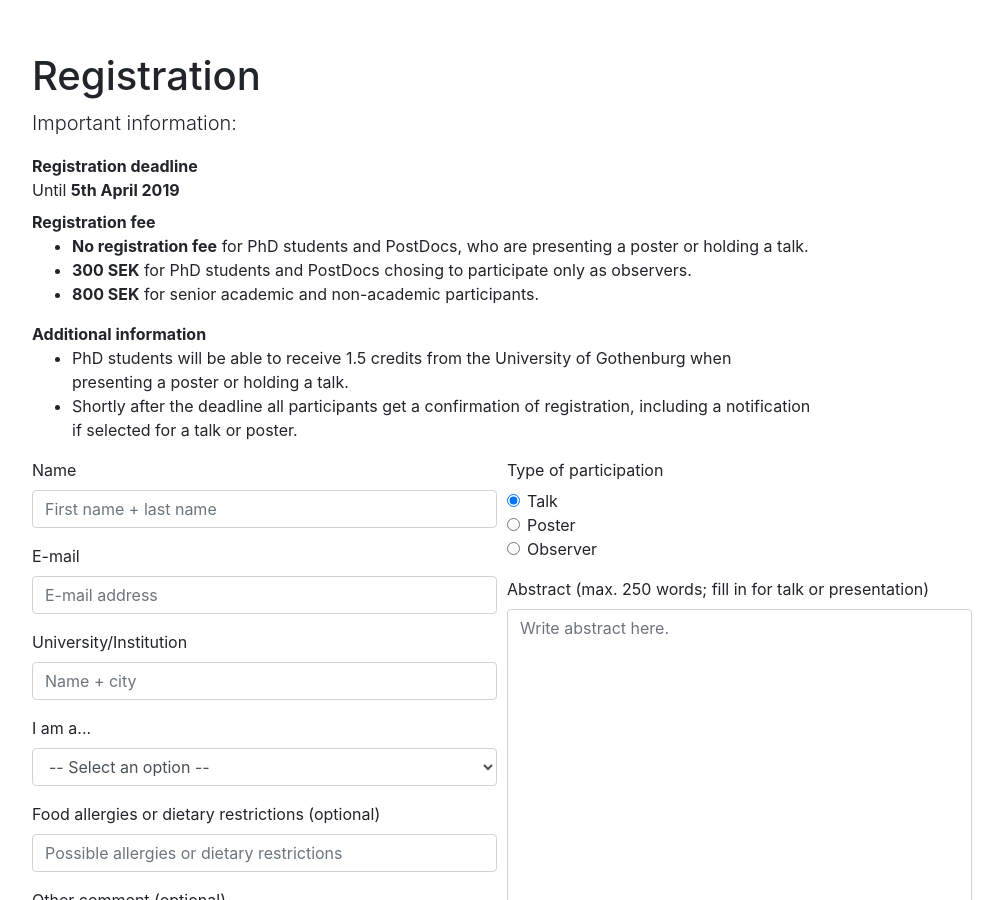
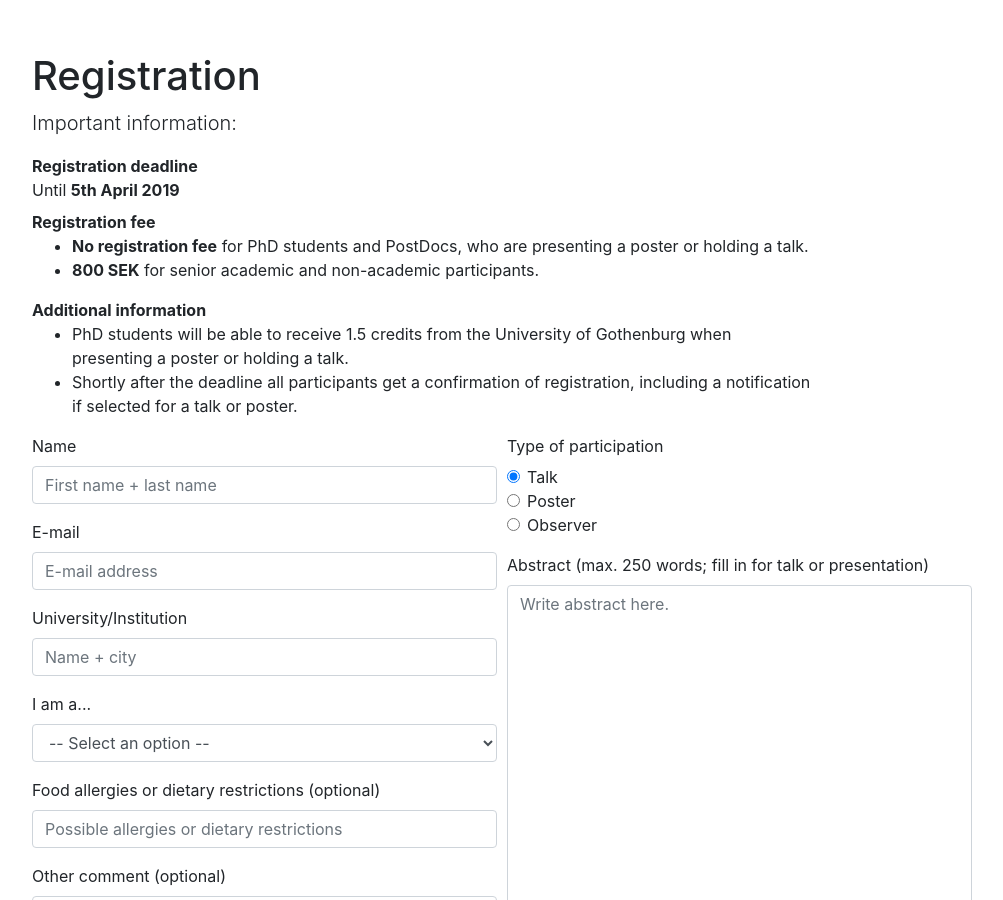
Before and after one commit to mbmworkshop/mbm, a Jekyll site: the page built from index.html, in a window 1280 px wide and 900 px high, scrolled down 3867 px. Shown: the whole window, without its empty margins (138-1141 px from the left). Built offline with Jekyll 4.4.1, drawn with Linux system fonts in a browser that asks for light colours; nearby versions of some CDN libraries.

Commit message:
No fee for PhD/PostDoc observers

```diff
--- a/_includes/registration.html
+++ b/_includes/registration.html
@@ -16,7 +16,6 @@
       <dd>
         <ul>
           <li><strong>No registration fee</strong> for PhD students and PostDocs, who are presenting a poster or holding a talk.</li>
-          <li><strong>300 SEK</strong> for PhD students and PostDocs chosing to participate only as observers.</li>
           <li><strong>800 SEK</strong> for senior academic and non-academic participants.</li>
         </ul>
       </dd>
```
